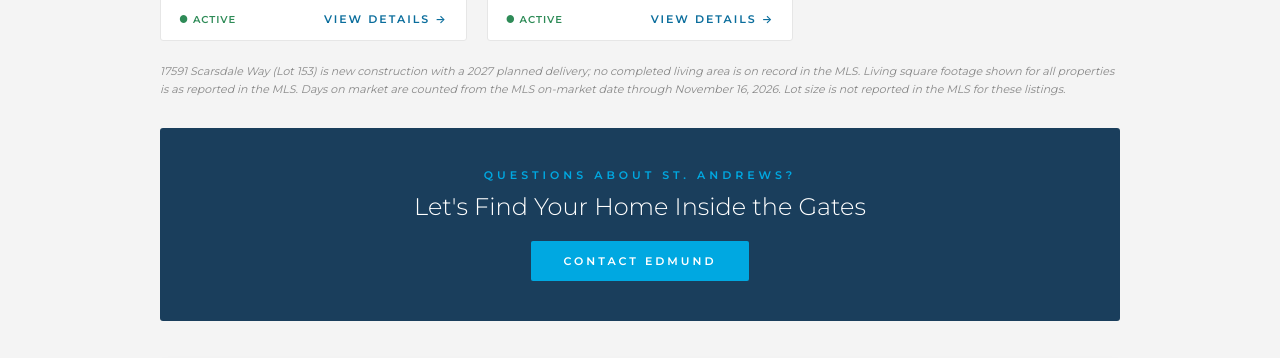
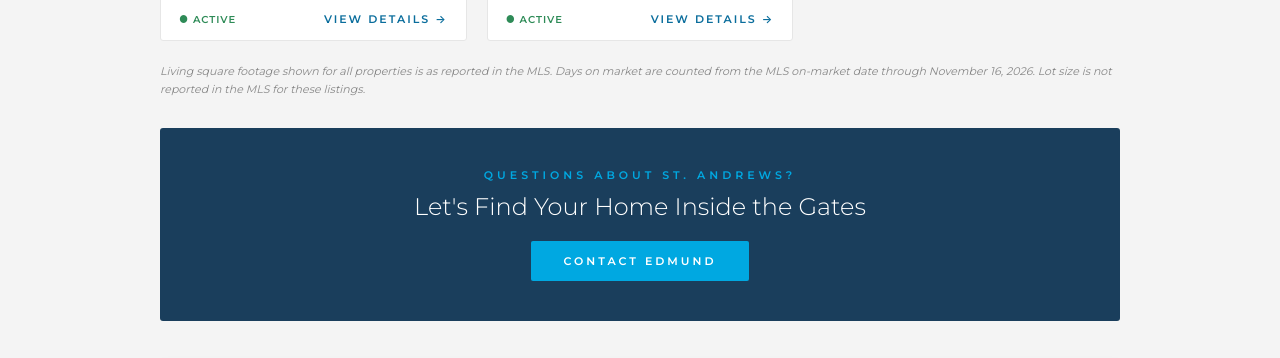
Before and after one commit to edmundbogen/edmundbogen.github.io, a plain HTML site: page dashboard-2026-11-16/st-andrews-listings.html in a window 1280 px wide. Shown: the part 1598-1956 px from the top of the page. Drawn offline with Linux system fonts and the light colour scheme; a web font is replaced by a local one.

```diff
--- a/dashboard-2026-11-16/st-andrews-listings.html
+++ b/dashboard-2026-11-16/st-andrews-listings.html
@@ -178,7 +178,7 @@
 
 </div>
 
-<div class="fn">17591 Scarsdale Way (Lot 153) is new construction with a 2027 planned delivery; no completed living area is on record in the MLS. Living square footage shown for all properties is as reported in the MLS. Days on market are counted from the MLS on-market date through November 16, 2026. Lot size is not reported in the MLS for these listings.</div>
+<div class="fn">Living square footage shown for all properties is as reported in the MLS. Days on market are counted from the MLS on-market date through November 16, 2026. Lot size is not reported in the MLS for these listings.</div>
 
 <div class="contact">
   <div class="box">
```
